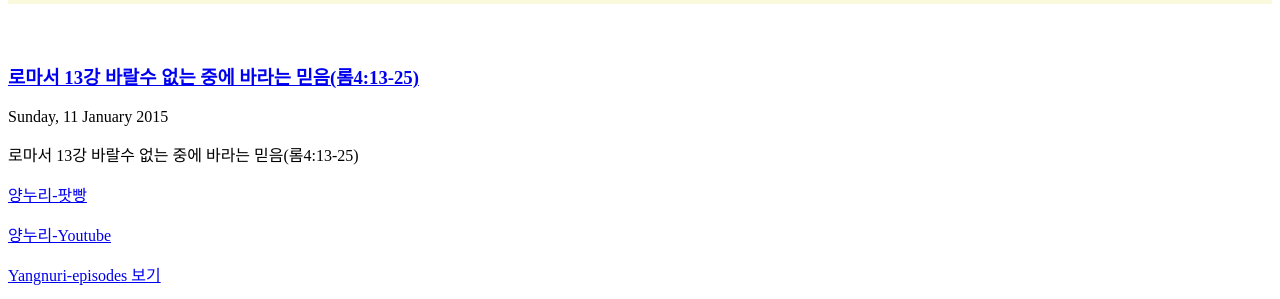
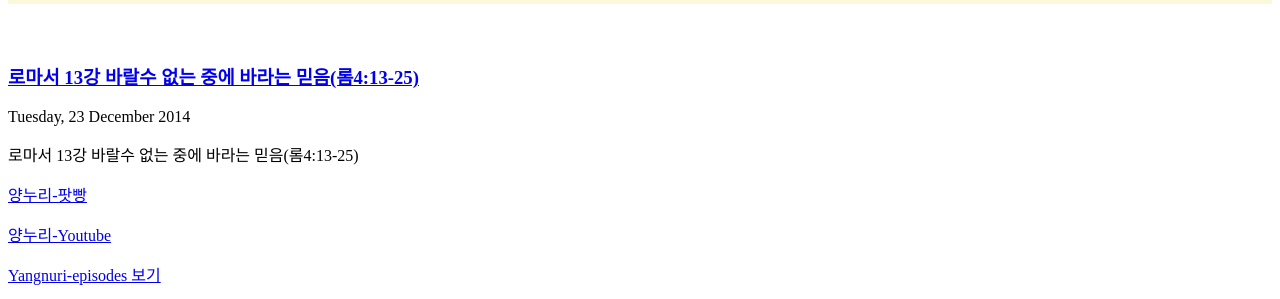
Before and after one commit to yangnuri2/yangnuri2.github.io, a Jekyll site: the page built from _posts/2015-01-11-yang-1-5.md, in a window 1280 px wide. Shown: the part 1969-2268 px from the top of the page. Built offline with Jekyll 4.4.1, drawn with Linux system fonts in a browser that asks for light colours.

Commit message:
Update 2015-01-11-yang-1-5.md

```diff
--- a/_posts/2015-01-11-yang-1-5.md
+++ b/_posts/2015-01-11-yang-1-5.md
@@ -2,7 +2,7 @@
 layout: post
 title: "로마서 13강 바랄수 없는 중에 바라는 믿음(롬4:13-25)"
 author: "Yangnuri"
-date: 2015-01-11
+date: 2014-12-23
 duration: "41:47"
 type: "video/mp4"
 enclosure_url: http://archive.org/download/a01041315591_gmail_131/%EB%A1%9C%EB%A7%88%EC%84%9C%2013%EA%B0%95%20%EB%B0%94%EB%9E%84%EC%88%98%20%EC%97%86%EB%8A%94%20%EC%A4%91%EC%97%90%20%EB%B0%94%EB%9D%BC%EB%8A%94.mp4
```
